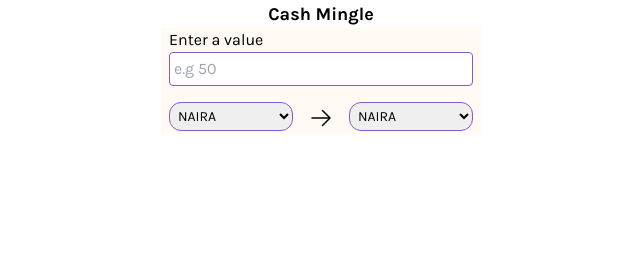
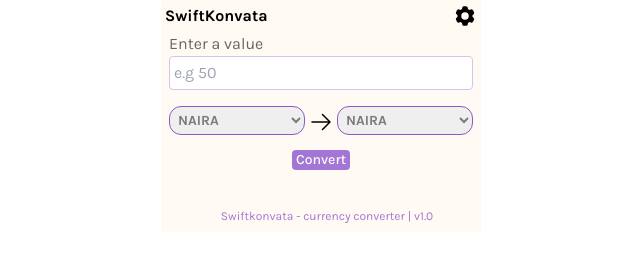
Before and after one commit to Brymmobaggins/Swiftkonvata, a browser extension: page dist/index.html in a window 1280 px wide. Shown: the whole page, without its empty margins (319-959 px from the left). Drawn offline with Linux system fonts and the light colour scheme.

Commit message:
update design

```diff
--- a/src/input.css
+++ b/src/input.css
@@ -8,17 +8,37 @@
 body {
   @apply font-karla;
 }
-h1 {
-  @apply text-center font-bold text-lg;
+header {
+  @apply bg-bridal-heath-50 w-[25%] m-auto relative;
+}
+nav {
+  @apply flex justify-between p-1 items-center;
+}
+nav h1 {
+  @apply font-bold;
+}
+#settings-icon {
+  @apply hover:cursor-pointer hover:text-silver-chalice-700 text-xl;
+}
+/* #dropdown {
+  @apply text-xs  border px-1 absolute w-1/4 top-4 right-3;
+} */
+label {
+  @apply inline-block text-base text-silver-chalice-800;
+}
+input {
+  @apply border border-light-wisteria-300 p-1 w-full inline-block text-base rounded outline-none focus:border-light-wisteria-600 active:border-light-wisteria-600;
 }
 select {
-  @apply w-full border border-light-wisteria-600 rounded-xl p-1 text-sm outline-none  active:outline-light-wisteria-400;
+  @apply w-full border border-light-wisteria-600 rounded-xl p-1 text-sm font-bold outline-none  active:outline-light-wisteria-400 text-silver-chalice-700;
 }
 #arrow {
   @apply p-1;
 }
-input {
-  @apply border border-light-wisteria-600 p-1 w-full inline-block text-base rounded;
+button {
+  @apply block border-none rounded text-[#ffffff] text-sm m-auto font-medium px-1 bg-light-wisteria-500 hover:bg-light-wisteria-600 mt-3;
 }
-/* #fffaf3 */
-/* #c8ade8 */
+
+#footer div {
+  @apply text-light-wisteria-500 text-xs absolute left-3 top-44 right-0 text-center;
+}
```
Also changed, not shown: dist/index.html, dist/script.js (added), dist/style.css.
